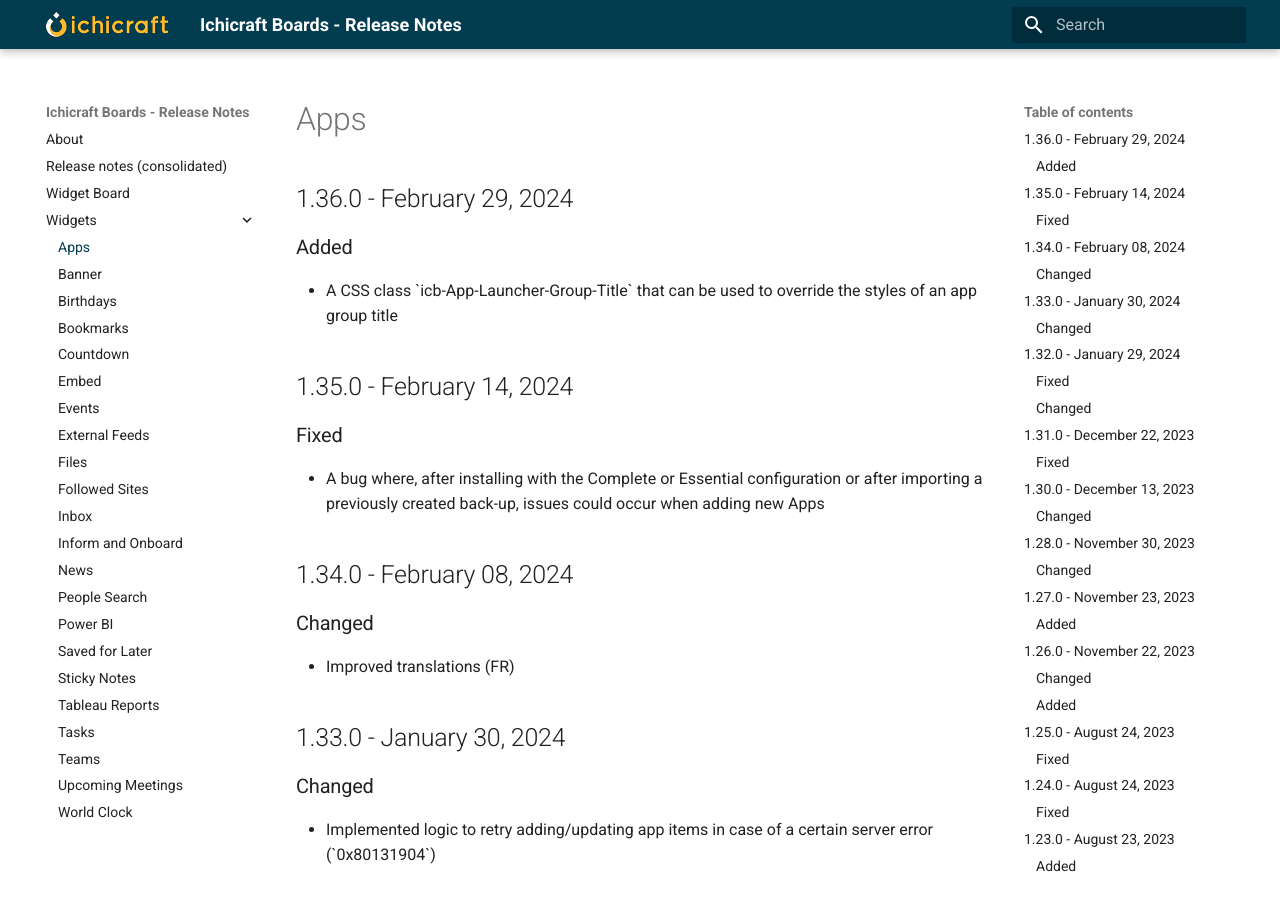
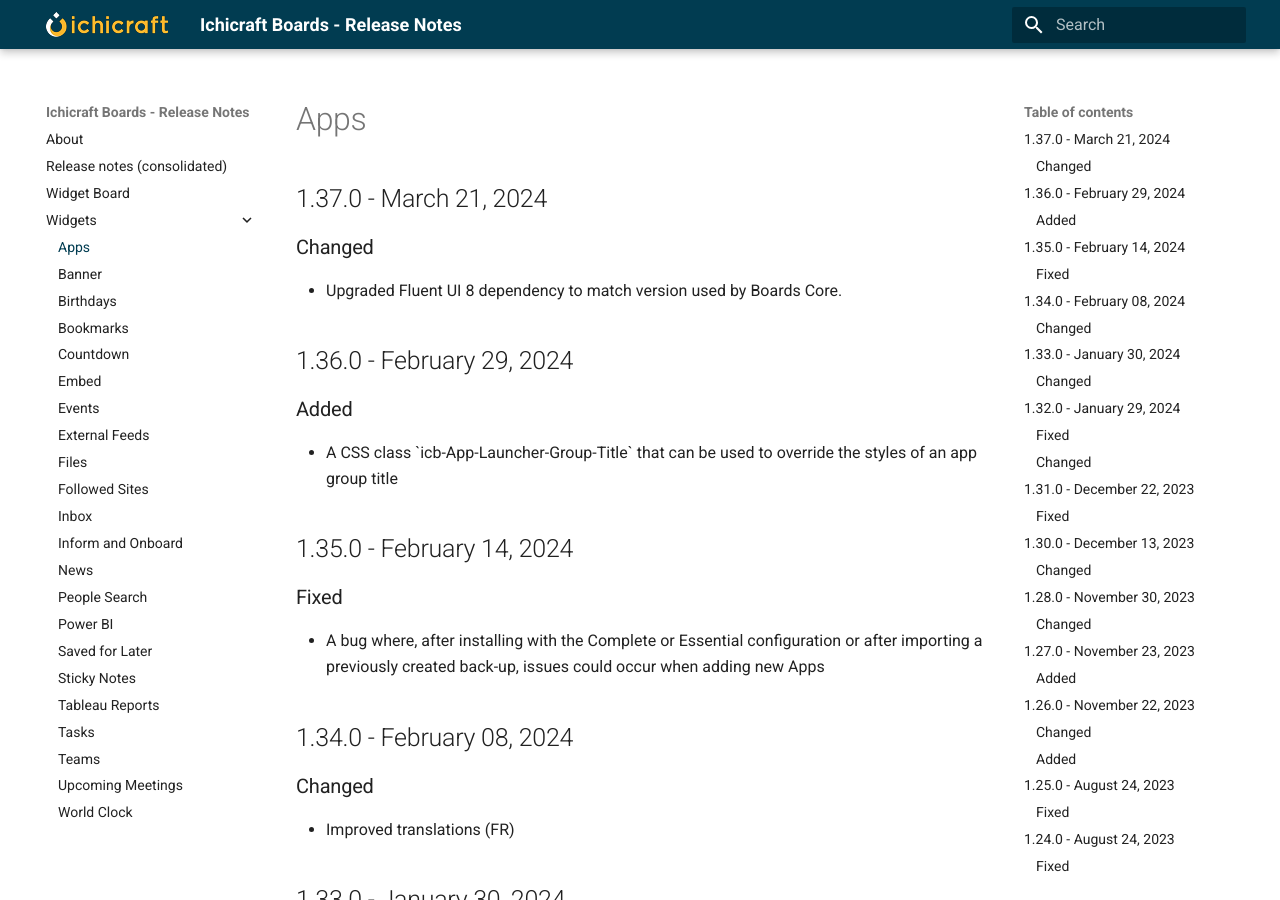
Before and after one commit to ichicraft/widgets-docs, an MkDocs documentation site: the page built from docs/Widgets/Apps.md, in a window 1280 px wide and 900 px high. Built offline with MkDocs 1.6.1 and Material for MkDocs 9.7.7, drawn with Linux system fonts in a browser that asks for light colours.

```diff
--- a/docs/Widgets/Apps.md
+++ b/docs/Widgets/Apps.md
@@ -1,3 +1,8 @@
+## 1.37.0 - March 21, 2024
+
+### Changed
+- Upgraded Fluent UI 8 dependency to match version used by Boards Core.
+
 ## 1.36.0 - February 29, 2024
 
 ### Added
```
Also changed, not shown: docs/Release-notes-(consolidated).md (+5 -0 lines).
